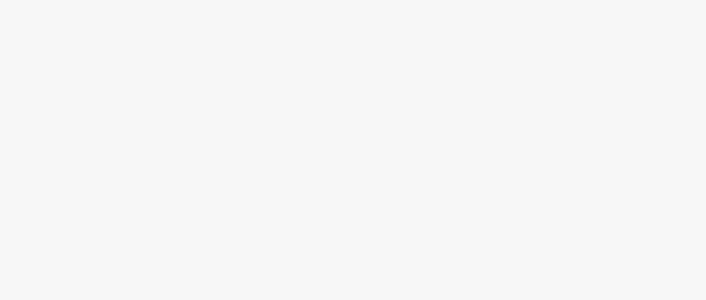
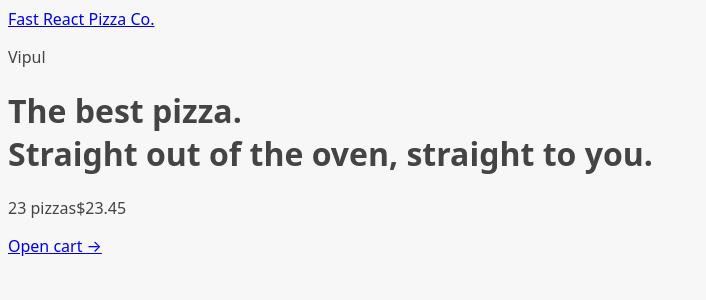
Before and after one commit to VIPUL070/fast-react-pizza, a React (Vite) app: page / in a window 1280 px wide. Shown: the top 300 px of the page, without its empty margins (0-706 px from the left). Built offline with nearby package versions, Linux system fonts and the light colour scheme.

Commit message:
using react router mordern way and using loader function for data fetching

```diff
--- a/package.json
+++ b/package.json
@@ -11,7 +11,8 @@
   },
   "dependencies": {
     "react": "^19.1.1",
-    "react-dom": "^19.1.1"
+    "react-dom": "^19.1.1",
+    "react-router-dom": "^7.9.5"
   },
   "devDependencies": {
     "@eslint/js": "^9.36.0",
--- a/src/App.jsx
+++ b/src/App.jsx
@@ -1,5 +1,44 @@
+import { createBrowserRouter, RouterProvider } from 'react-router-dom'
+import Home from './ui/Home'
+import Menu,{loader as menuLoader} from './features/menu/Menu'
+import Cart from './features/cart/Cart'
+import CreateOrder from './features/order/CreateOrder'
+import Order from './features/order/Order'
+import AppLayout from './ui/AppLayout'
+
+//new way of implementing routes,
+//array of object each object is a route
+const router = createBrowserRouter([
+  {
+    element: <AppLayout />,    //layput router no path
+    children: [
+      {
+        path: '/',
+        element: <Home />
+      },
+      {
+        path: '/menu',
+        element: <Menu />,
+        loader : menuLoader,
+      },
+      {
+        path: '/cart',
+        element: <Cart />
+      },
+      {
+        path: '/order/new',
+        element: <CreateOrder />
+      },
+      {
+        path: '/order/:orderId',
+        element: <Order />
+      }
+    ]
+  }
+]);
+
 function App() {
-
+  return <RouterProvider router={router} />
 }
 
-export default App
+export default App;
--- a/src/features/cart/CartOverview.jsx
+++ b/src/features/cart/CartOverview.jsx
@@ -1,3 +1,5 @@
+import { Link } from "react-router-dom";
+
 function CartOverview() {
   return (
     <div>
@@ -5,7 +7,7 @@
         <span>23 pizzas</span>
         <span>$23.45</span>
       </p>
-      <a href="#">Open cart &rarr;</a>
+      <Link to="/cart">Open cart &rarr;</Link>
     </div>
   );
 }
--- a/src/features/menu/Menu.jsx
+++ b/src/features/menu/Menu.jsx
@@ -1,5 +1,22 @@
+import { useLoaderData } from "react-router-dom";
+import { getMenu } from "../../services/apiRestaurant";
+import MenuItem from './MenuItem'
+
 function Menu() {
-  return <h1>Menu</h1>;
+  const menu = useLoaderData();
+  return(
+    <ul>
+      {menu.map((pizza) => {
+        return <MenuItem pizza={pizza} key={pizza.id}/>
+      })}
+    </ul>
+  );
+}
+
+// eslint-disable-next-line react-refresh/only-export-components
+export async function loader(){
+  const menu = await getMenu();
+  return menu;
 }
 
 export default Menu;
--- a/src/features/menu/MenuItem.jsx
+++ b/src/features/menu/MenuItem.jsx
@@ -1,6 +1,7 @@
 import { formatCurrency } from "../../utils/helpers";
+
 function MenuItem({ pizza }) {
-  const { name, unitPrice, ingredients, soldOut, imageUrl } = pizza;
+  const {name, unitPrice, ingredients, soldOut, imageUrl } = pizza;
 
   return (
     <li>
--- /dev/null
+++ b/src/ui/AppLayout.jsx
@@ -0,0 +1,19 @@
+import { Outlet } from "react-router-dom";
+import Header from "./Header";
+import CartOverview from '../features/cart/CartOverview';
+
+function AppLayout() {
+    return (
+        <div>
+            <Header />
+
+            <main>
+                <Outlet />
+            </main>
+
+            <CartOverview />
+        </div>
+    );
+}
+
+export default AppLayout;
--- /dev/null
+++ b/src/ui/Header.jsx
@@ -0,0 +1,12 @@
+import { Link } from "react-router-dom";
+
+function Header(){
+    return(
+      <header>
+        <Link  to='/'>Fast React Pizza Co.</Link>
+        <p>Vipul</p>
+      </header>
+    );
+}
+
+export default Header;
```
Also changed, not shown: 1 other file (tests, documents, lock files or other folders).
